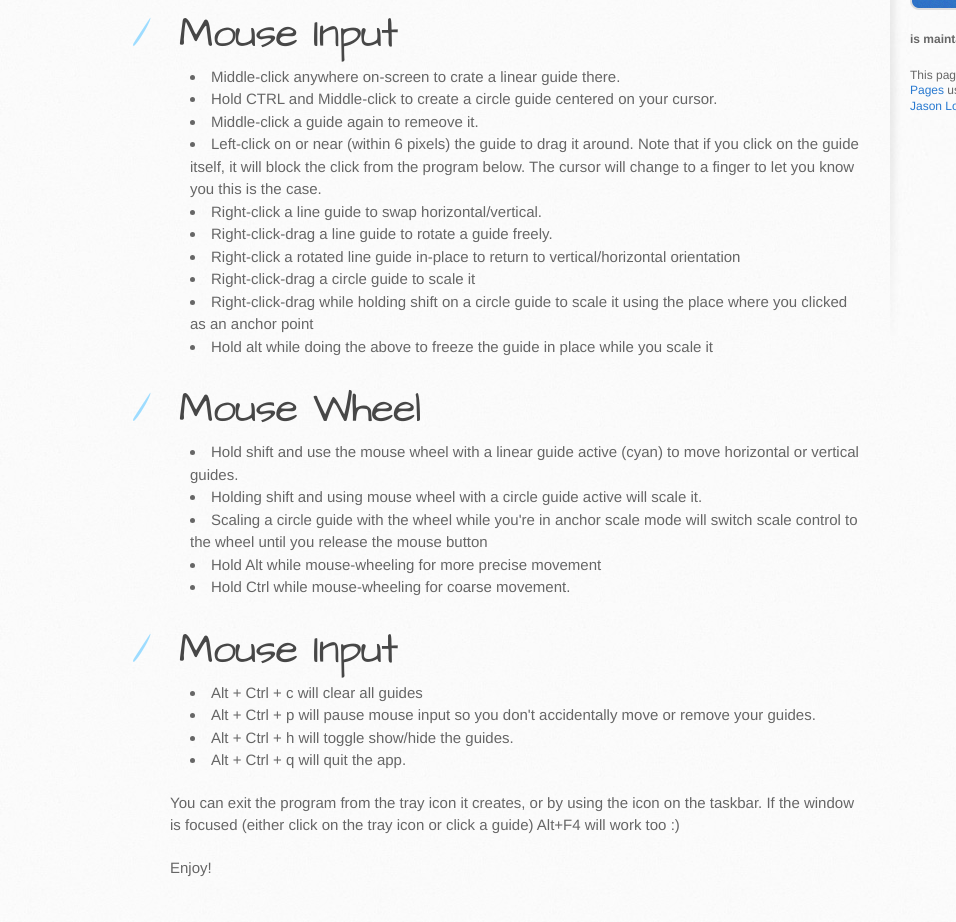
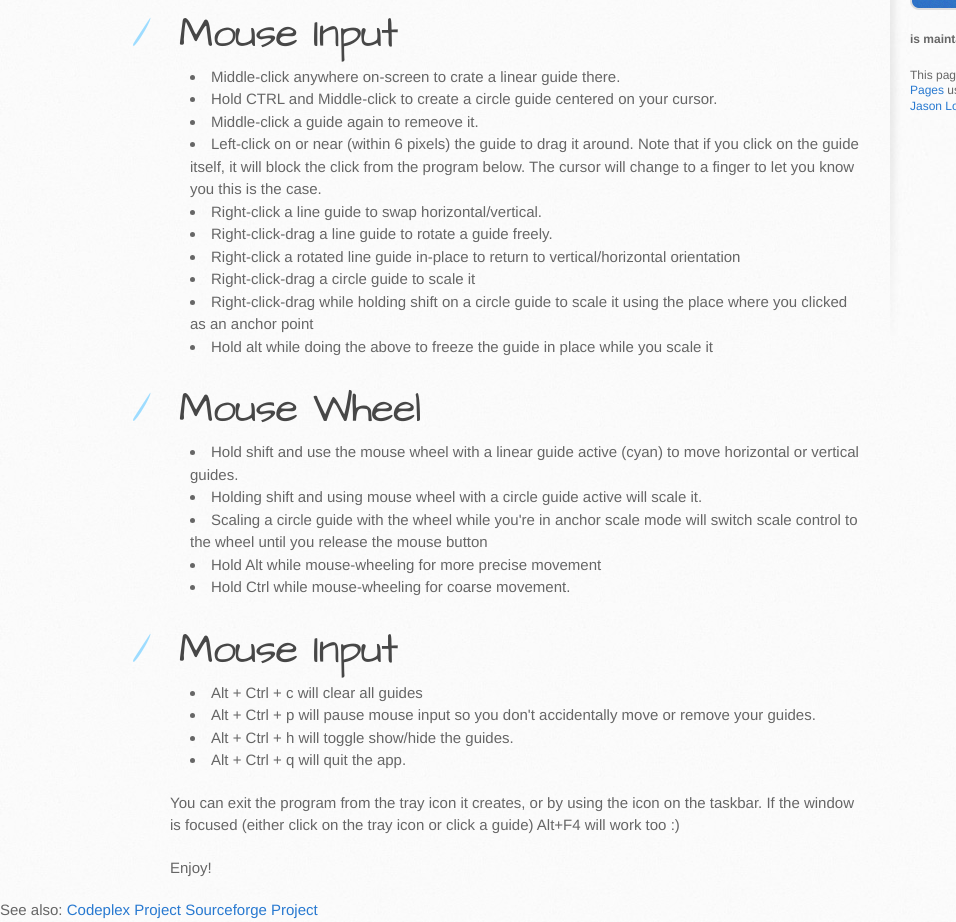
Before and after one commit to mtschoen/guides, a plain HTML site: page index.html in a window 1280 px wide. Shown: the part 400-1322 px from the top of the page, without its empty margins (0-956 px from the left). Drawn offline with Linux system fonts and the light colour scheme.

Commit message:
Links to other hosted versions

```diff
--- a/index.html
+++ b/index.html
@@ -88,6 +88,8 @@
       </div>
     </div>
 
+    See also: <a href="https://guides.codeplex.com/">Codeplex Project</a> <a href="https://sourceforge.net/projects/winguides/">Sourceforge Project</a>
+
   <script>
     (function(i,s,o,g,r,a,m){i['GoogleAnalyticsObject']=r;i[r]=i[r]||function(){
     (i[r].q=i[r].q||[]).push(arguments)},i[r].l=1*new Date();a=s.createElement(o),
```
